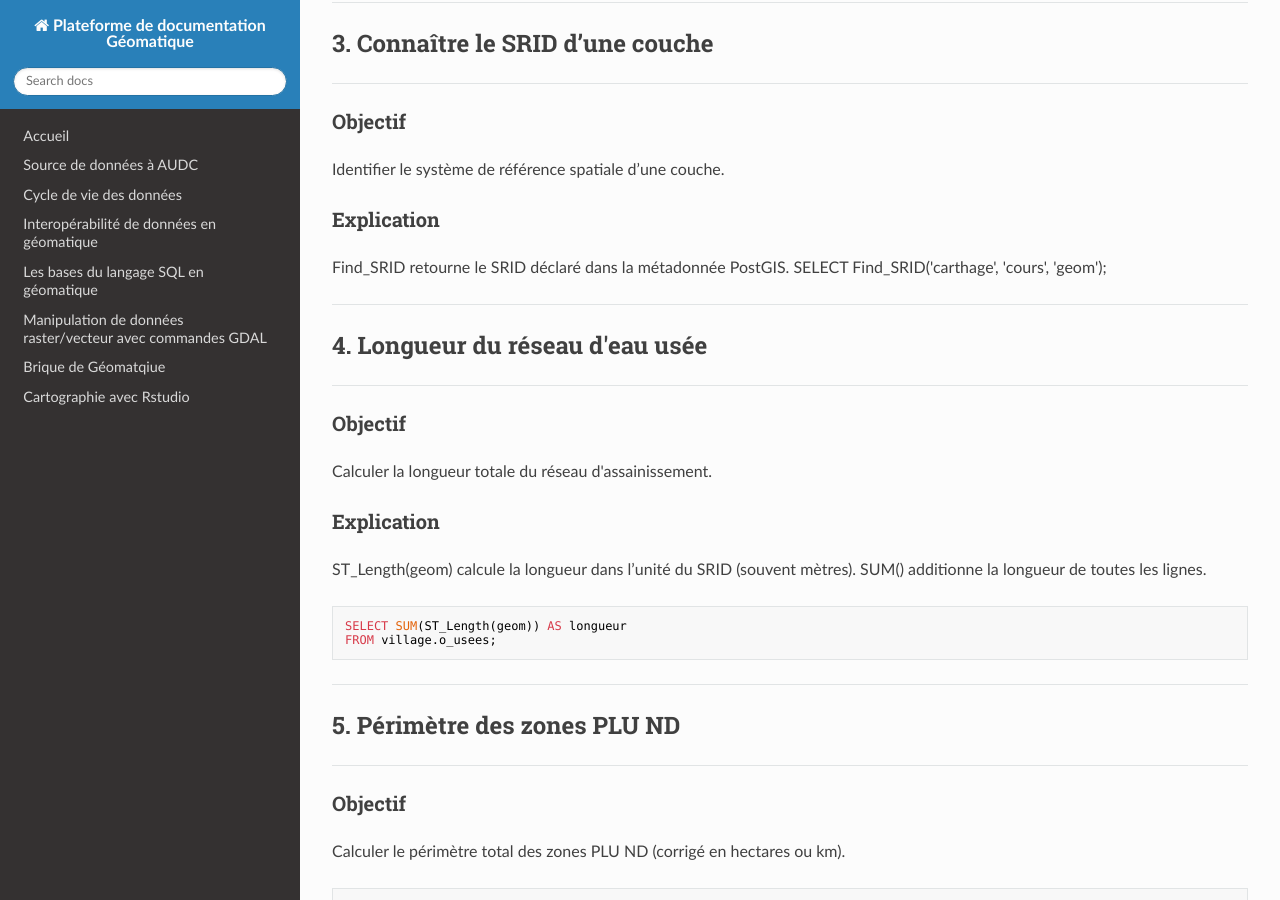
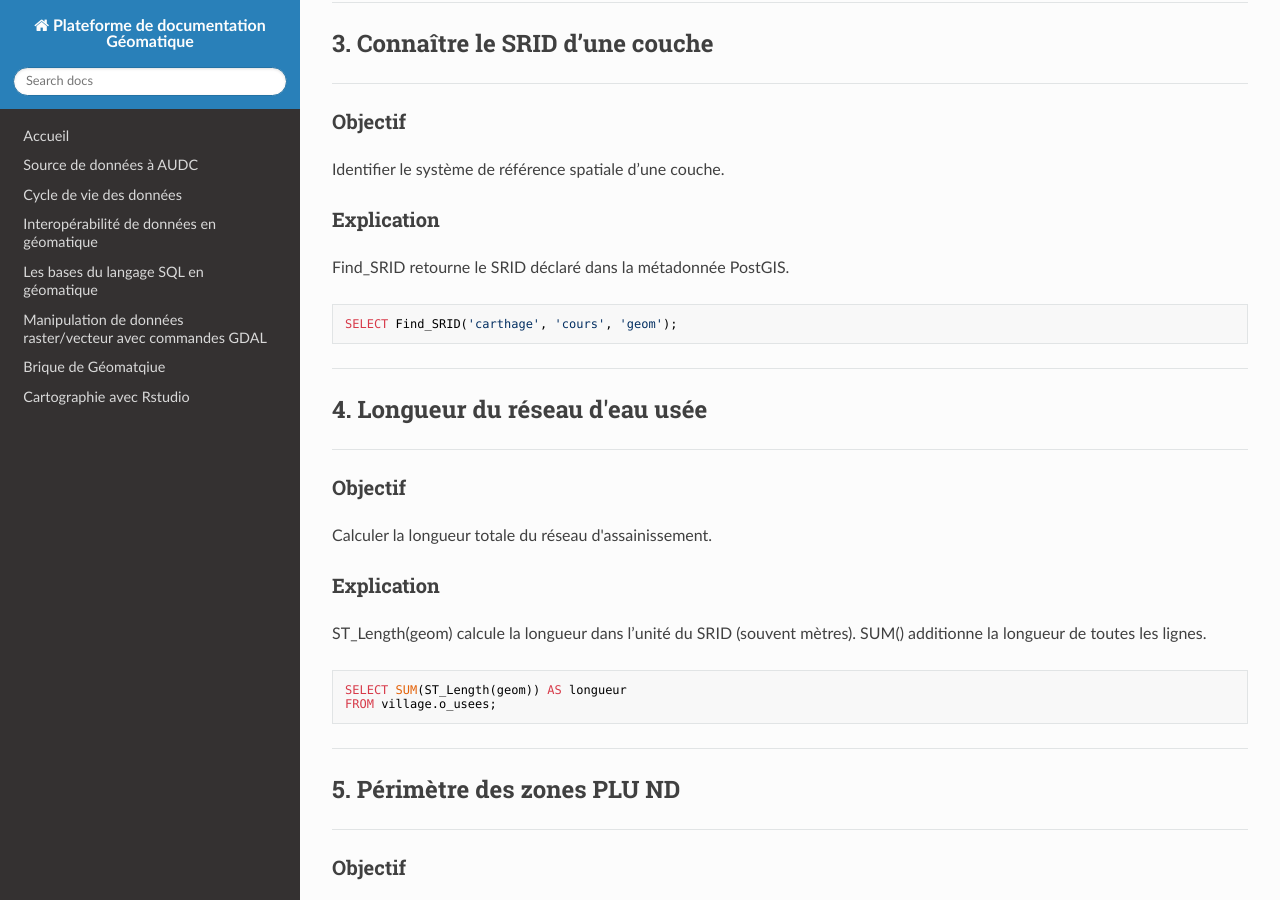
Before and after one commit to abdou123-guene/Site_de_documentation_geomatique, an MkDocs documentation site: the page built from docs/abdou_julien_base_de_donnees.md, in a window 1280 px wide and 900 px high, scrolled down 1158 px. Built offline with MkDocs 1.6.1, drawn with Linux system fonts in a browser that asks for light colours; nearby versions of some CDN libraries.

Commit message:
Update abdou_julien_base_de_donnees.md

````diff
--- a/docs/abdou_julien_base_de_donnees.md
+++ b/docs/abdou_julien_base_de_donnees.md
@@ -42,7 +42,9 @@ USING GIST(geom);
 Identifier le système de référence spatiale d’une couche.
 ### Explication
 Find_SRID retourne le SRID déclaré dans la métadonnée PostGIS.
+```sql
 SELECT Find_SRID('carthage', 'cours', 'geom');
+```
 -----------------------------------------------------------
 ## 4. Longueur du réseau d'eau usée
 -----------------------------------------------------------
````
